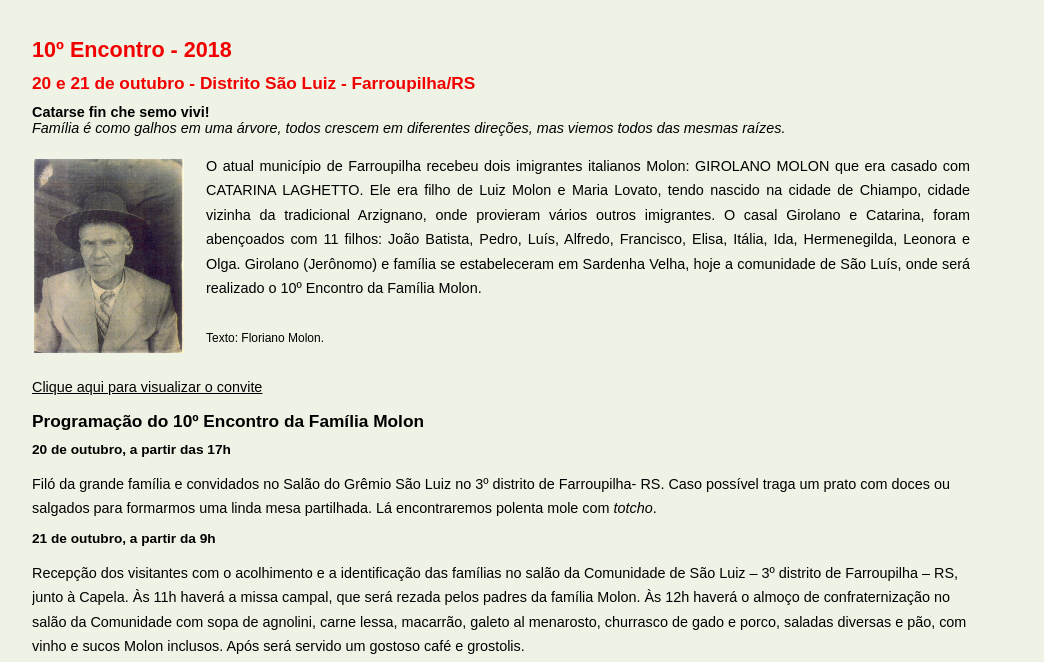
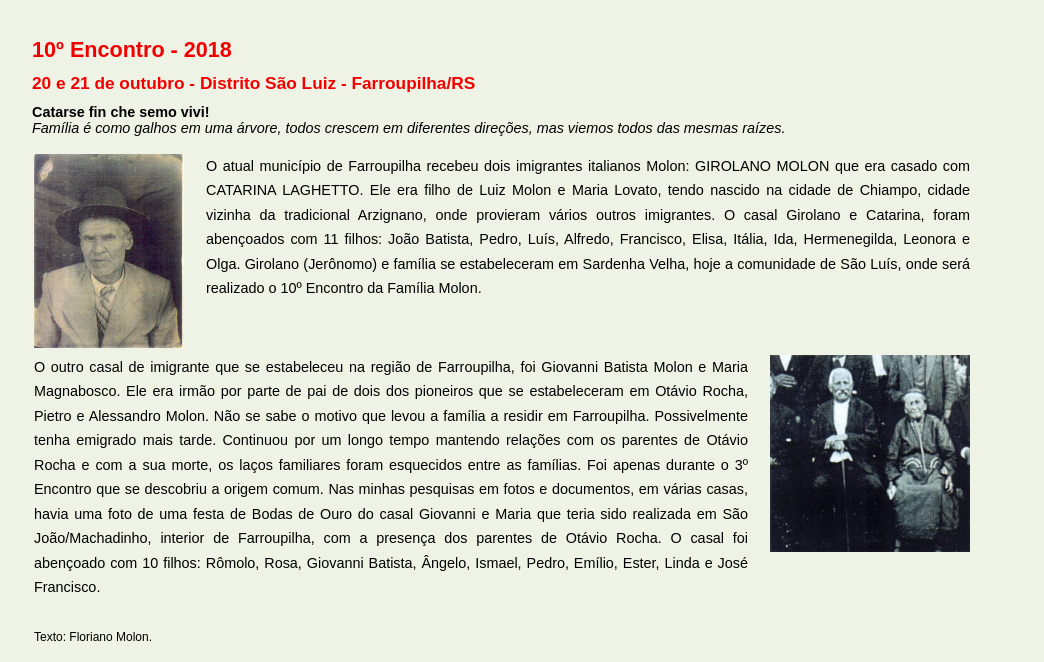
Before and after one commit to familiamolon/website, a plain HTML site: page encontro10.html in a window 1280 px wide. Shown: the part 138-800 px from the top of the page, without its empty margins (138-1182 px from the left). Drawn offline with Linux system fonts and the light colour scheme.

Commit message:
Segundo imigrante de Farroupilha

```diff
--- a/encontro10.html
+++ b/encontro10.html
@@ -56,11 +56,26 @@
 			    <p>
 				  O atual município de Farroupilha recebeu dois imigrantes italianos Molon: GIROLANO MOLON que era casado com CATARINA LAGHETTO. Ele era filho de Luiz Molon e Maria Lovato, tendo nascido na cidade de Chiampo, cidade vizinha da tradicional Arzignano, onde provieram vários outros imigrantes. O casal Girolano e Catarina, foram abençoados com 11 filhos: João Batista, Pedro, Luís, Alfredo, Francisco, Elisa, Itália, Ida, Hermenegilda, Leonora e Olga.
 				  Girolano (Jerônomo) e família se estabeleceram em Sardenha Velha, hoje a comunidade de São Luís, onde será realizado o 10º Encontro da Família Molon.
+			    </p>
+			  </td>
+			</tr>
+		  </table>
+		  <table>
+			<tr>
+			  <td style="vertical-align:top;text-align:justify">
+			    <p>
+				  O outro casal de imigrante que se estabeleceu na região de Farroupilha, foi Giovanni Batista Molon e Maria Magnabosco. Ele era irmão por parte de pai de dois dos pioneiros que se estabeleceram em Otávio Rocha, Pietro e Alessandro Molon. Não se sabe o motivo que levou a família a residir em Farroupilha. Possivelmente tenha emigrado mais tarde. Continuou por um longo tempo mantendo relações com os parentes de Otávio Rocha e com a sua morte, os laços familiares foram esquecidos entre as famílias. Foi apenas durante o 3º Encontro que se descobriu a origem comum.
+                  Nas minhas pesquisas em fotos e documentos, em várias casas, havia uma foto de uma festa de Bodas de Ouro do casal Giovanni e Maria que teria sido realizada em São João/Machadinho, interior de Farroupilha, com a presença dos parentes de Otávio Rocha. O casal foi abençoado com 10 filhos: Rômolo, Rosa, Giovanni Batista, Ângelo, Ismael, Pedro, Emílio, Ester, Linda e José Francisco.
 				  <br/><br/>
 				  <small>Texto: Floriano Molon.</small>
 			    </p>
 			  </td>
+			  <td style="padding-left:20px;vertical-align:top;text-align:justify">
+				<img src="images/galeria/img2.jpg" style="width:200px" />
+			  </td>
 			</tr>
+
+
 		  </table>
 		  <br/>
 		  <a href="images/encontro10/convite.jpg" target="_blank">Clique aqui para visualizar o convite</a>
```
